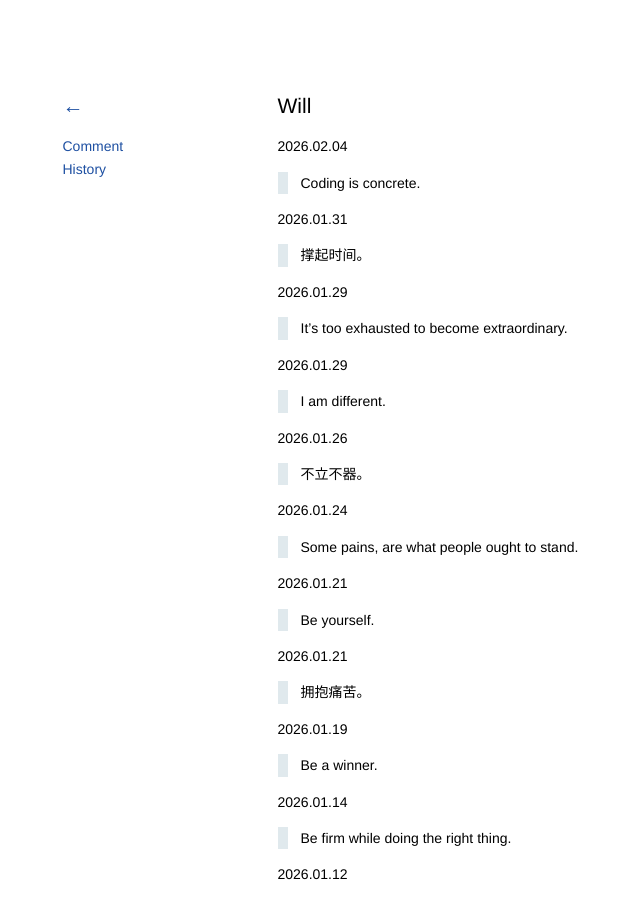
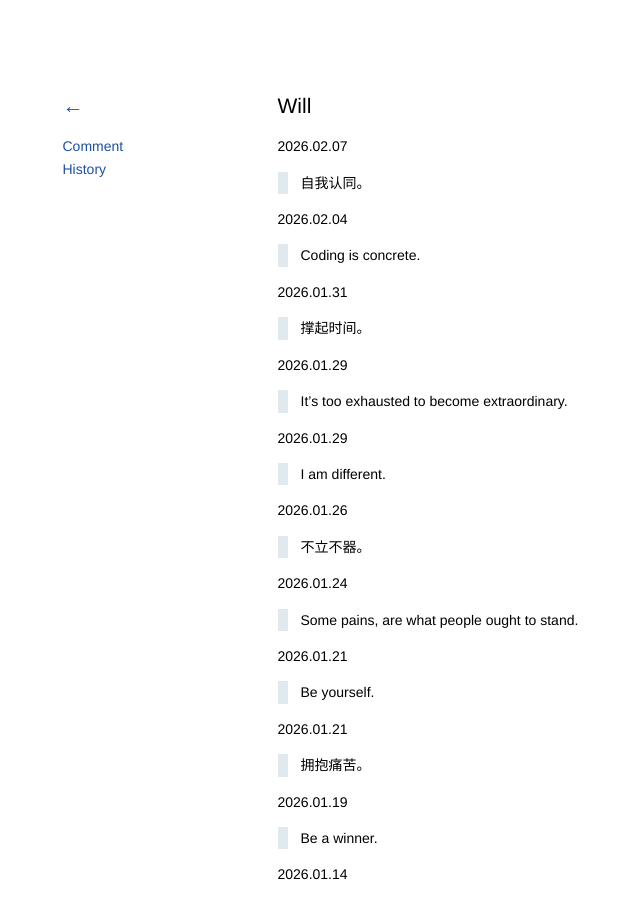
Before and after one commit to kidlj/awei, a Jekyll site: the page built from _wiki/will.md, in a window 1280 px wide and 900 px high. Shown: the whole window, without its empty margins (70-710 px from the left). Built offline with Jekyll 4.4.1, drawn with Linux system fonts in a browser that asks for light colours.

Commit message:
update will

```diff
--- a/_wiki/will.md
+++ b/_wiki/will.md
@@ -1,6 +1,10 @@
 ---
 title: Will
 ---
+
+2026.02.07
+
+> 自我认同。
 
 2026.02.04
 
```
